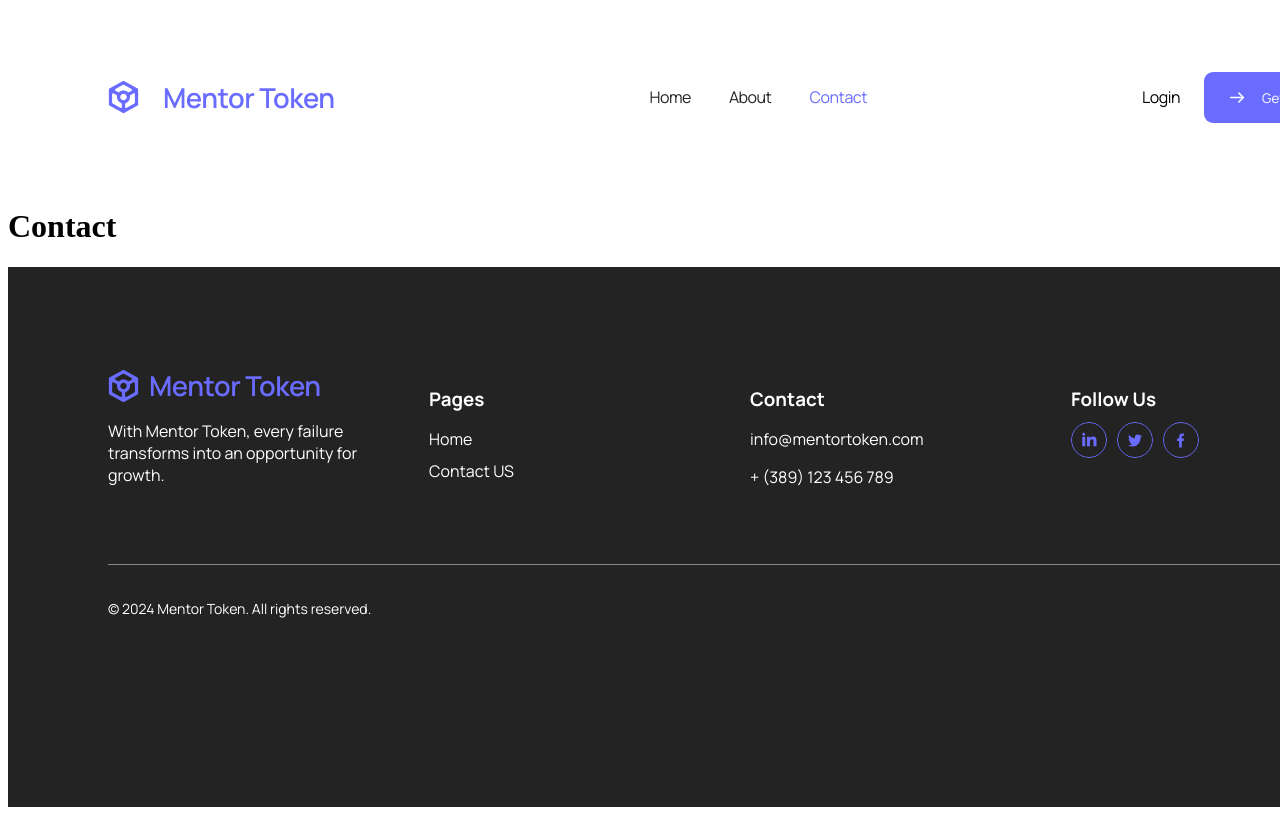
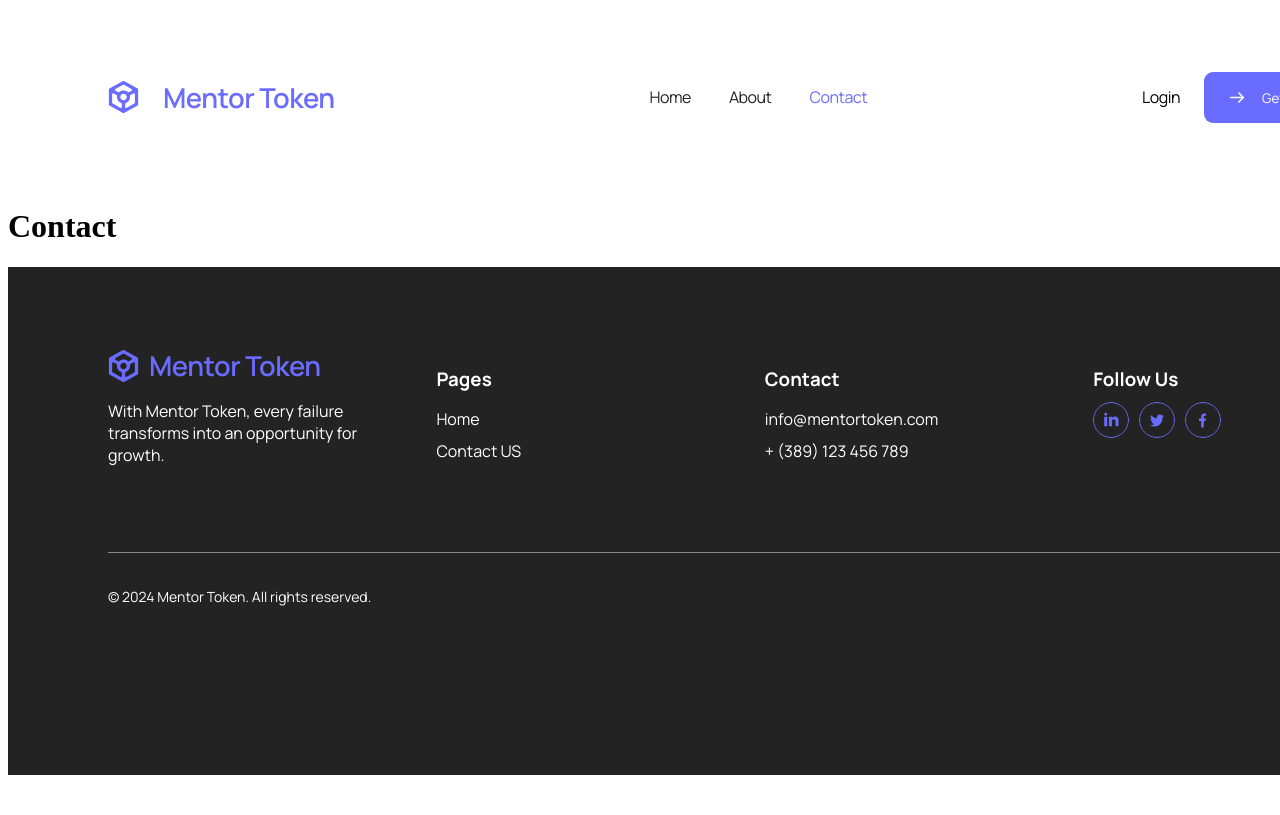
Before and after one commit to DexterNutt/FinalProject, a React (Vite) app in the folder MentorToken/: page /contact in a window 1280 px wide. Shown: the top 815 px of the page. Built offline with nearby package versions, Linux system fonts and the light colour scheme.

Commit message:
add hover effects on links

```diff
--- a/MentorToken/src/components/footer/Footer.jsx
+++ b/MentorToken/src/components/footer/Footer.jsx
@@ -91,8 +91,14 @@ export const Footer = () => {
         </div>
         <div className={`${styles.footerSection} ${styles.contact}`}>
           <h3>Contact</h3>
-          <p>info@mentortoken.com</p>
-          <p>+ (389) 123 456 789</p>
+          <ul>
+            <li>
+              <a href="#">info@mentortoken.com</a>
+            </li>
+            <li>
+              <a href="#">+ (389) 123 456 789</a>
+            </li>
+          </ul>
         </div>
         <div className={`${styles.footerSection} ${styles.follow}`}>
           <h3>Follow Us</h3>
--- a/MentorToken/src/components/footer/Footer.module.css
+++ b/MentorToken/src/components/footer/Footer.module.css
@@ -15,11 +15,11 @@
 .footerContainer {
   display: grid;
   grid-template-columns: repeat(4, 1fr);
-  gap: 20px;
+  gap: 3.1rem;
 }
 
 .footerSection {
-  margin: 20px 0;
+  margin: 0;
 }
 
 .logoContainer {
@@ -45,6 +45,11 @@
 .footerSection a {
   color: #ffffff;
   text-decoration: none;
+}
+
+.footerSection a:hover {
+  color: #888888;
+  transition: ease 0.5s;
 }
 
 .footerSection ul {
@@ -78,7 +83,7 @@
   width: 70px;
   background: rgba(255, 255, 255, 0.3);
   transform: rotate(20deg);
-  transition: left 0.3s ease;
+  transition: left 0.7s ease;
 }
 
 .socialLinks a:hover::before {
```
